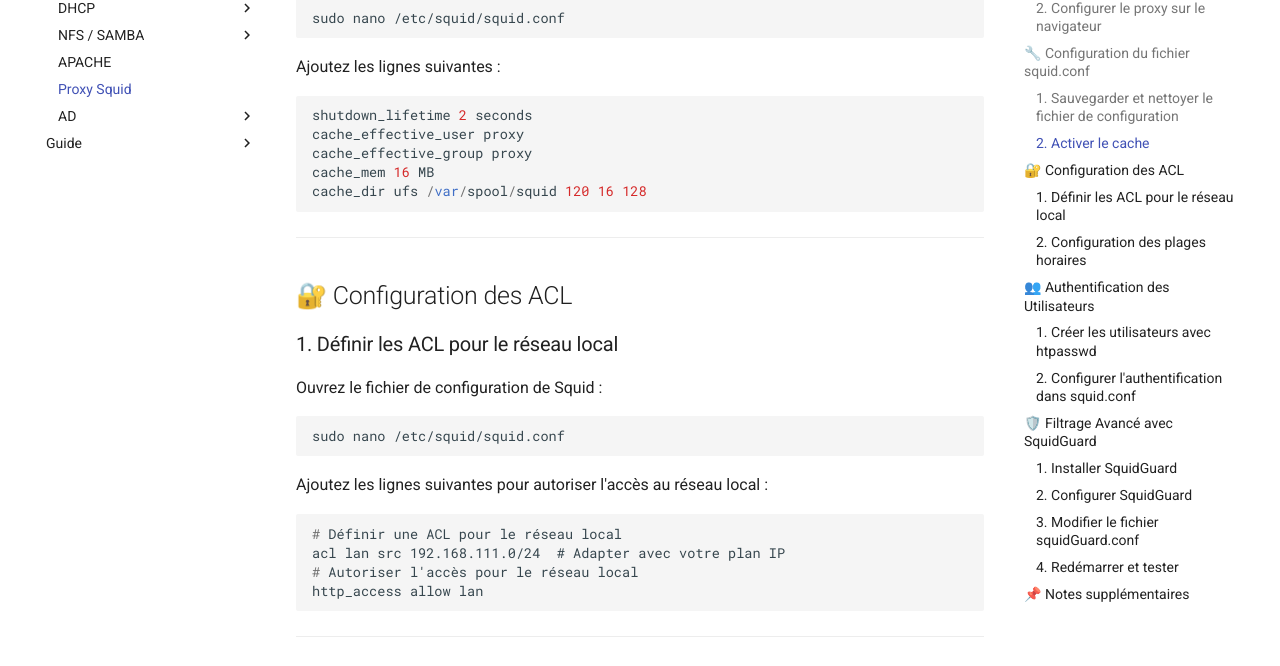
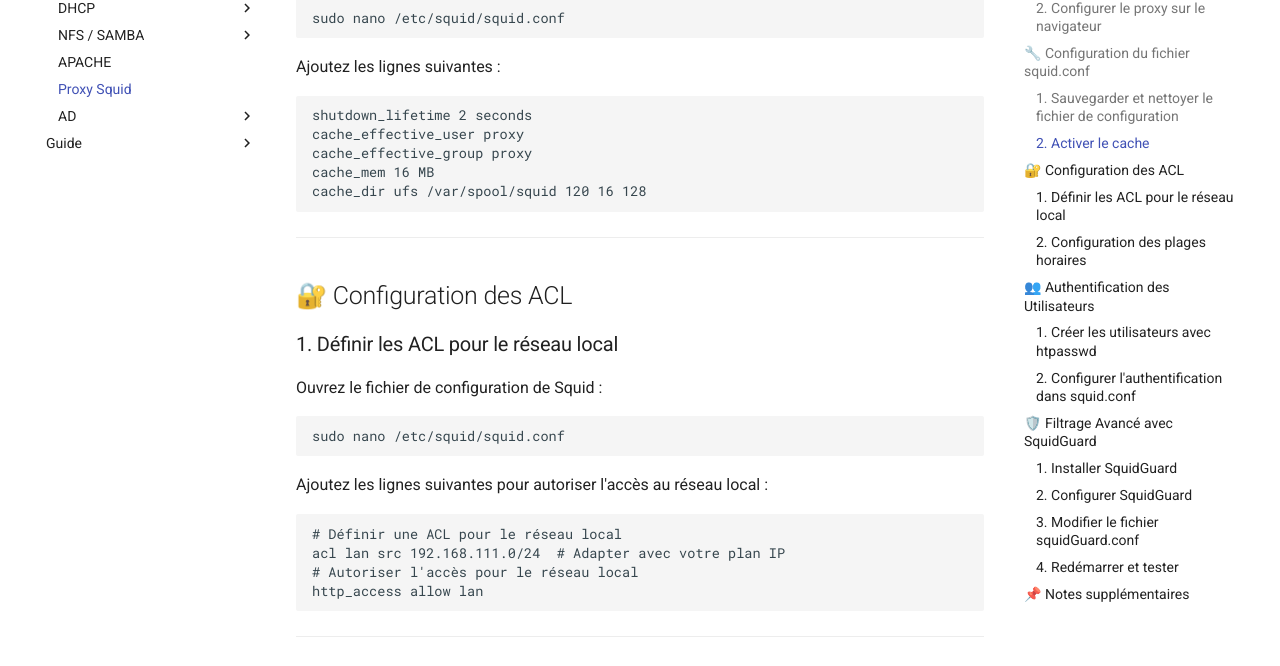
Before and after one commit to LogoViktor/My-VDocs, an MkDocs documentation site: the page built from docs/Notice/proxysquid.md, in a window 1280 px wide and 900 px high, scrolled down 929 px. Shown: the part 154-820 px from the top of the window. Built offline with MkDocs 1.6.1 and Material for MkDocs 9.7.7, drawn with Linux system fonts in a browser that asks for light colours; some of the changed text lies outside the part shown.

Commit message:
Update mkdocs.yml

```diff
--- a/mkdocs.yml
+++ b/mkdocs.yml
@@ -5,6 +5,28 @@
   - codehilite
   - fenced_code
   - tables
+  - admonition
+  - footnotes
+  - pymdownx.arithmatex
+  - pymdownx.betterem:
+      smart_enable: all
+  - pymdownx.caret
+  - pymdownx.critic
+  - pymdownx.details
+  - pymdownx.emoji:
+      emoji_index: !!python/name:materialx.emoji.twemoji
+      emoji_generator: !!python/name:materialx.emoji.to_svg
+  - pymdownx.highlight
+  - pymdownx.inlinehilite
+  - pymdownx.keys
+  - pymdownx.magiclink
+  - pymdownx.mark
+  - pymdownx.smartsymbols
+  - pymdownx.superfences
+  - pymdownx.tabbed
+  - pymdownx.tasklist:
+      custom_checkbox: true
+  - pymdownx.tilde
 
 nav:
   - Accueil: index.md
```
